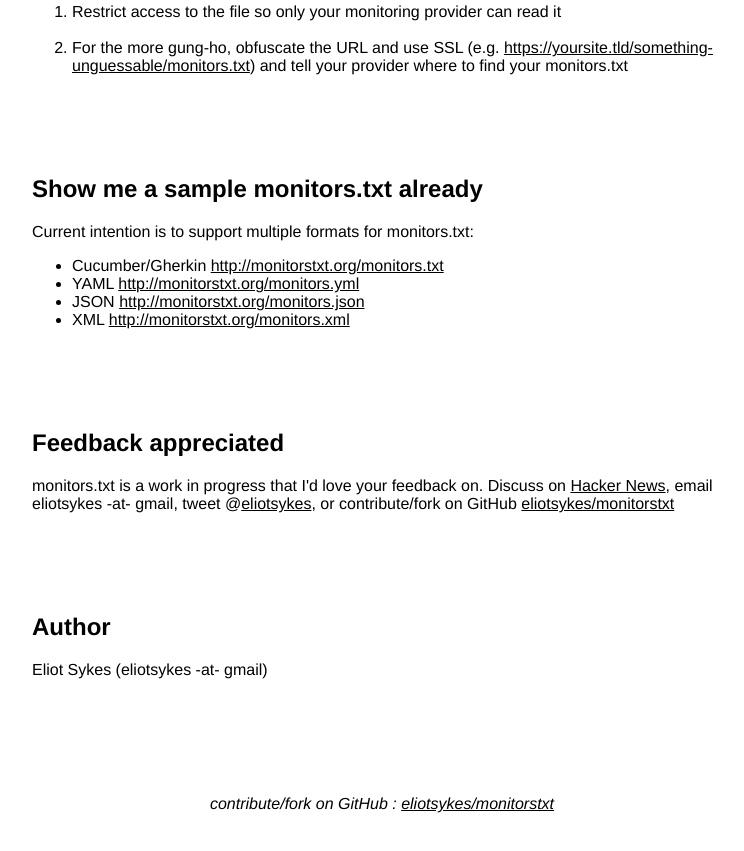
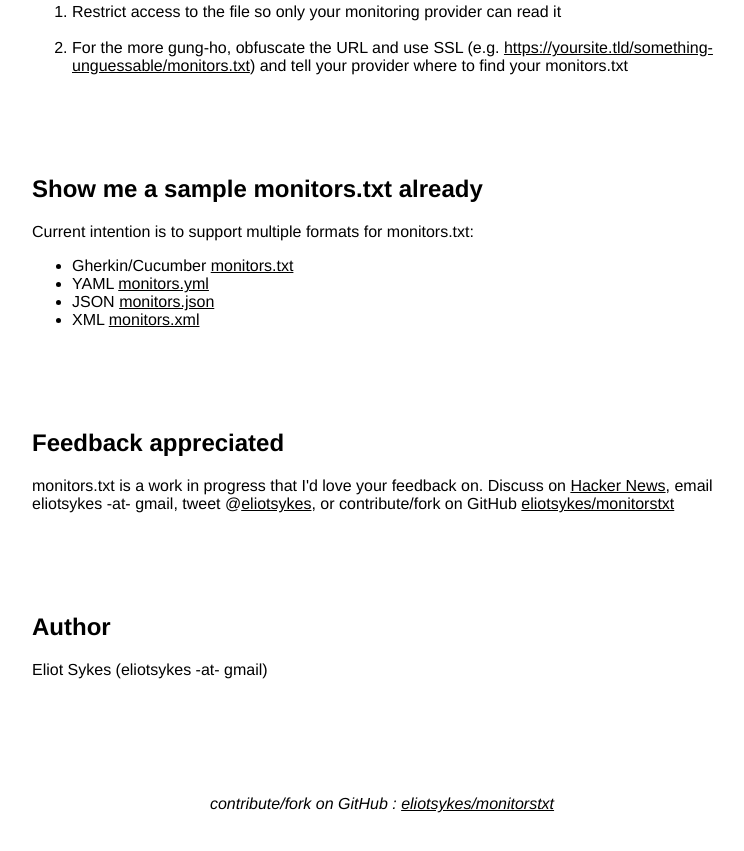
Before and after one commit to eliotsykes/monitorstxt, a plain HTML site: page index.html in a window 1280 px wide. Shown: the part 837-1688 px from the top of the page, without its empty margins (258-1002 px from the left). Drawn offline with Linux system fonts and the light colour scheme.

Commit message:
Linked to github repo pages for monitors.xxx files so viewers get syntax highlighting and no download prompts

```diff
--- a/index.html
+++ b/index.html
@@ -131,10 +131,10 @@
     Current intention is to support multiple formats for monitors.txt:
   </p>
   <ul>
-    <li>Cucumber/Gherkin <a href="http://monitorstxt.org/monitors.txt">http://monitorstxt.org/monitors.txt</a></li>
-    <li>YAML <a href="http://monitorstxt.org/monitors.yml">http://monitorstxt.org/monitors.yml</a></li>
-    <li>JSON <a href="http://monitorstxt.org/monitors.json">http://monitorstxt.org/monitors.json</a></li>
-    <li>XML <a href="http://monitorstxt.org/monitors.xml">http://monitorstxt.org/monitors.xml</a></li>
+    <li>Gherkin/Cucumber <a href="https://github.com/eliotsykes/monitorstxt/blob/gh-pages/monitors.txt">monitors.txt</a></li>
+    <li>YAML <a href="https://github.com/eliotsykes/monitorstxt/blob/gh-pages/monitors.yml">monitors.yml</a></li>
+    <li>JSON <a href="https://github.com/eliotsykes/monitorstxt/blob/gh-pages/monitors.json">monitors.json</a></li>
+    <li>XML <a href="https://github.com/eliotsykes/monitorstxt/blob/gh-pages/monitors.xml">monitors.xml</a></li>
   </ul>
 
   <h2>Feedback appreciated</h2>
```
